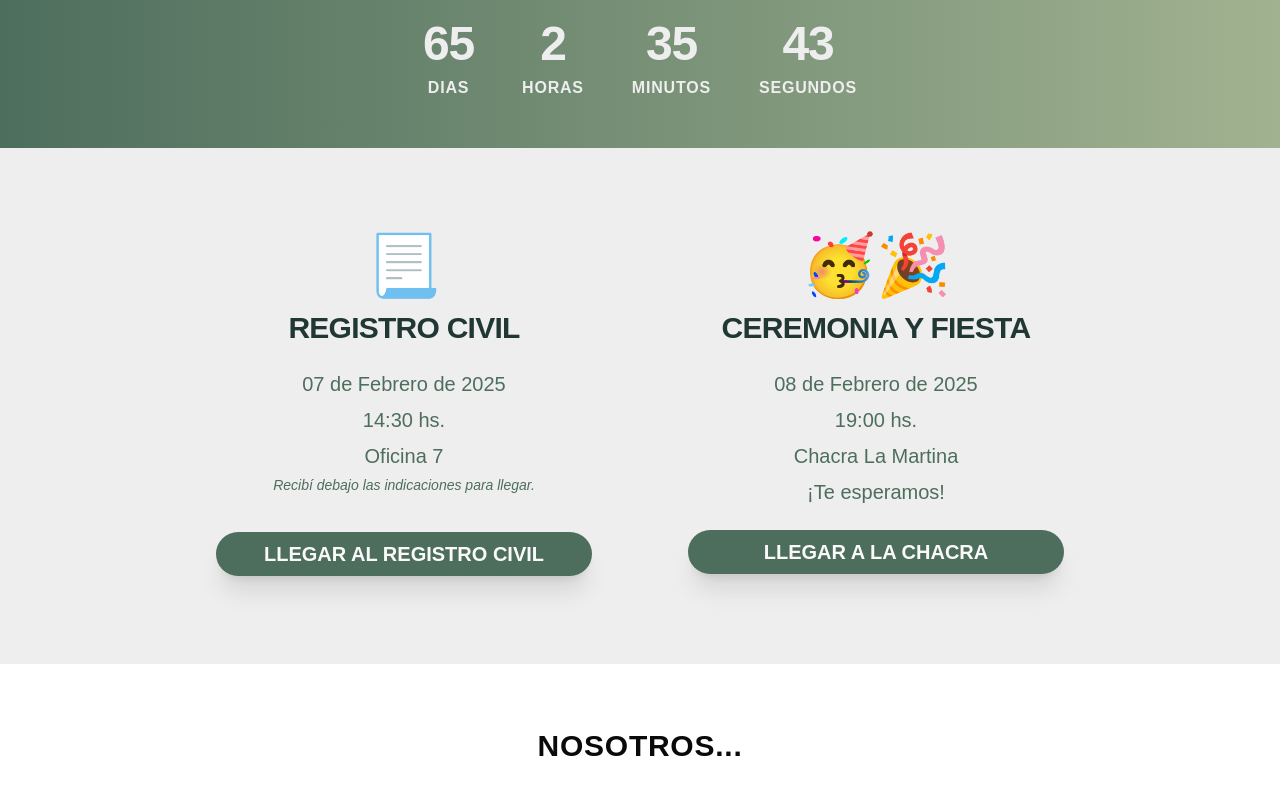
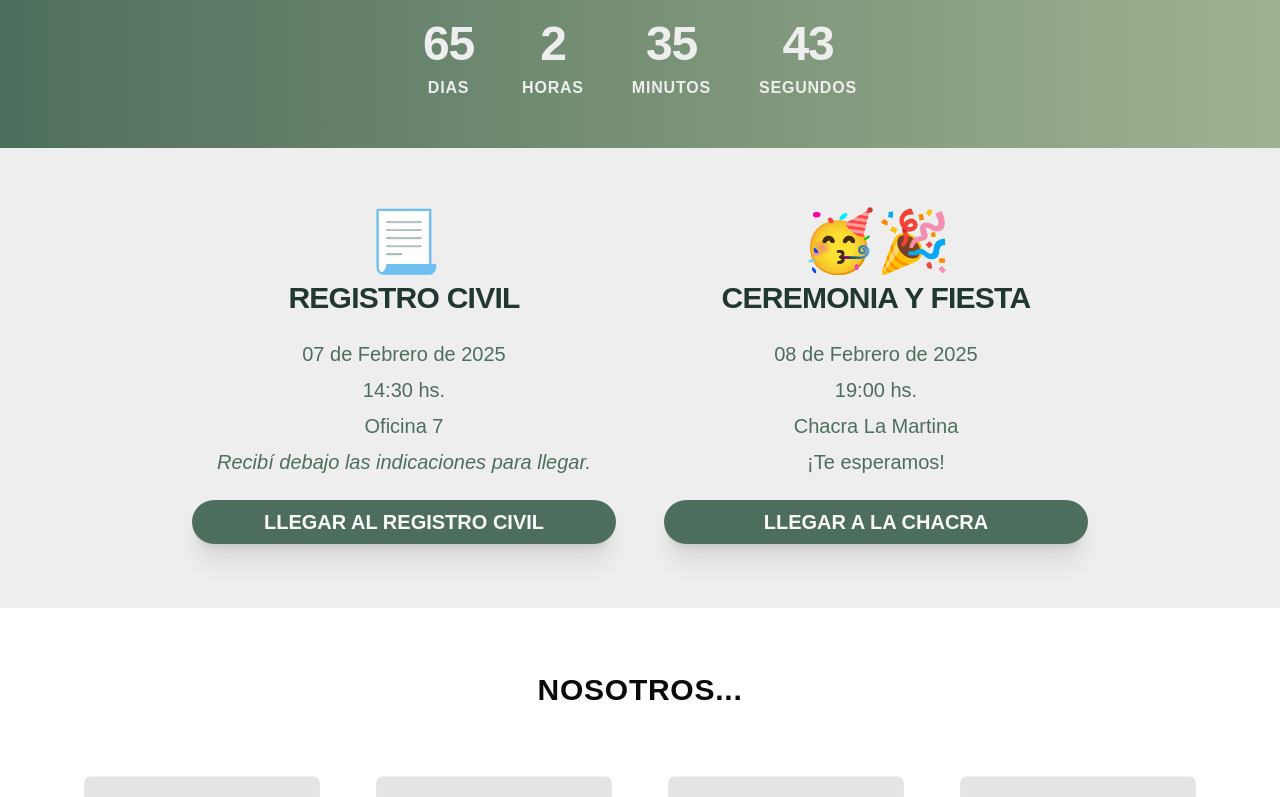
Before and after one commit to estebanperezzz/ale-fio, a Next.js app: page / in a window 1280 px wide. Shown: the part 892-1689 px from the top of the page. Built offline with nearby package versions, Linux system fonts and the light colour scheme; grey boxes are pictures that could not be loaded.

Commit message:
Aligning buttons and generating margings

```diff
--- a/src/components/hero-section.tsx
+++ b/src/components/hero-section.tsx
@@ -82,7 +82,7 @@ export default function HeroSection() {
                 </motion.div>
             </motion.div>
             <motion.div
-                className="absolute bottom-8 left-1/2 transform -translate-x-1/2"
+                className="absolute bottom-8 left-0 right-0 flex justify-center items-center"
                 initial={{ opacity: 0, y: 0 }}
                 animate={{
                     opacity: [0, 1, 0],
--- a/src/components/location.tsx
+++ b/src/components/location.tsx
@@ -35,53 +35,74 @@ export default function Location() {
                     animate={isInView ? "visible" : "hidden"}
                     className="grid md:grid-cols-2 gap-12 max-w-4xl mx-auto"
                 >
-                    <motion.div variants={itemVariants}>
-                        <Card className="border-none bg-[#EEEEEE] shadow-none">
-                            <CardHeader>
+                    {/* Grid system for perfect alignment */}
+                    <motion.div variants={itemVariants} className="grid grid-rows-[auto_1fr_auto] h-full">
+                        <Card className="border-none bg-[#EEEEEE] shadow-none h-full">
+                            <div className="grid grid-rows-[auto_auto_1fr_auto] h-full">
+                                {/* Emoji Section - Aligned */}
                                 <div className="text-center text-6xl mb-2">📃</div>
-                                <Typography variant="h2" className="text-center text-[#203733] font-georgia">REGISTRO CIVIL</Typography>
-                            </CardHeader>
-                            <CardContent className="space-y-6">
-                                <div className="space-y-2 text-[#4E6E5D] text-center text-xl">
+
+                                {/* Title Section - Aligned */}
+                                <Typography variant="h2" className="text-center text-[#203733] font-georgia mb-6">
+                                    REGISTRO CIVIL
+                                </Typography>
+
+                                {/* Content Section - Aligned */}
+                                <div className="text-[#4E6E5D] text-center text-xl space-y-2">
                                     <Typography variant="p">07 de Febrero de 2025</Typography>
                                     <Typography variant="p">14:30 hs.</Typography>
                                     <Typography variant="p">Oficina 7</Typography>
-                                    <Typography variant="small" className="italic">Recibí debajo las indicaciones para llegar.</Typography>
+                                    <Typography variant="p" className="italic block mt-4">
+                                        Recibí debajo las indicaciones para llegar.
+                                    </Typography>
                                 </div>
+
+                                {/* Button Section - Aligned */}
+                                <div className="mt-6">
                                     <Link href="https://maps.app.goo.gl/AjWPw17E3cSbWEe78" target='_blank'>
                                         <AnimatedButton
                                             variant="default"
-                                    className="w-full bg-[#4e6e5d] hover:bg-[#445F51] mt-10 rounded-full shadow-xl text-xl h-full font-semibold"
+                                            className="w-full bg-[#4e6e5d] hover:bg-[#445F51] rounded-full shadow-xl text-xl h-full font-semibold"
                                         >
                                             LLEGAR AL REGISTRO CIVIL
                                         </AnimatedButton>
                                     </Link>
-                            </CardContent>
+                                </div>
+                            </div>
                         </Card>
                     </motion.div>
 
-                    <motion.div variants={itemVariants}>
-                        <Card className="border-none bg-[#EEEEEE] shadow-none">
-                            <CardHeader>
+                    <motion.div variants={itemVariants} className="grid grid-rows-[auto_1fr_auto] h-full">
+                        <Card className="border-none bg-[#EEEEEE] shadow-none h-full">
+                            <div className="grid grid-rows-[auto_auto_1fr_auto] h-full">
+                                {/* Emoji Section - Aligned */}
                                 <div className="text-center text-6xl mb-2">🥳🎉</div>
-                                <Typography variant="h2" className="text-center text-[#203733] font-georgia">CEREMONIA Y FIESTA</Typography>
-                            </CardHeader>
-                            <CardContent className="space-y-6">
-                                <div className="space-y-2 text-[#4E6E5D] text-center text-xl">
+
+                                {/* Title Section - Aligned */}
+                                <Typography variant="h2" className="text-center text-[#203733] font-georgia mb-6">
+                                    CEREMONIA Y FIESTA
+                                </Typography>
+
+                                {/* Content Section - Aligned */}
+                                <div className="text-[#4E6E5D] text-center text-xl space-y-2">
                                     <Typography variant="p">08 de Febrero de 2025</Typography>
                                     <Typography variant="p">19:00 hs.</Typography>
                                     <Typography variant="p">Chacra La Martina</Typography>
-                                    <Typography variant="p">¡Te esperamos!</Typography>
+                                    <Typography variant="p" className="mt-4">¡Te esperamos!</Typography>
                                 </div>
+
+                                {/* Button Section - Aligned */}
+                                <div className="mt-6">
                                     <Link href="https://maps.app.goo.gl/SebZPSaugQC3tVvo7" target='_blank'>
                                         <AnimatedButton
                                             variant="default"
-                                    className="w-full bg-[#4e6e5d] hover:bg-[#445F51] mt-6 rounded-full shadow-xl text-xl h-full font-semibold"
+                                            className="w-full bg-[#4e6e5d] hover:bg-[#445F51] rounded-full shadow-xl text-xl h-full font-semibold"
                                         >
                                             LLEGAR A LA CHACRA
                                         </AnimatedButton>
                                     </Link>
-                            </CardContent>
+                                </div>
+                            </div>
                         </Card>
                     </motion.div>
                 </motion.div>
```
Lines whose indentation alone changed are shown as unchanged.
